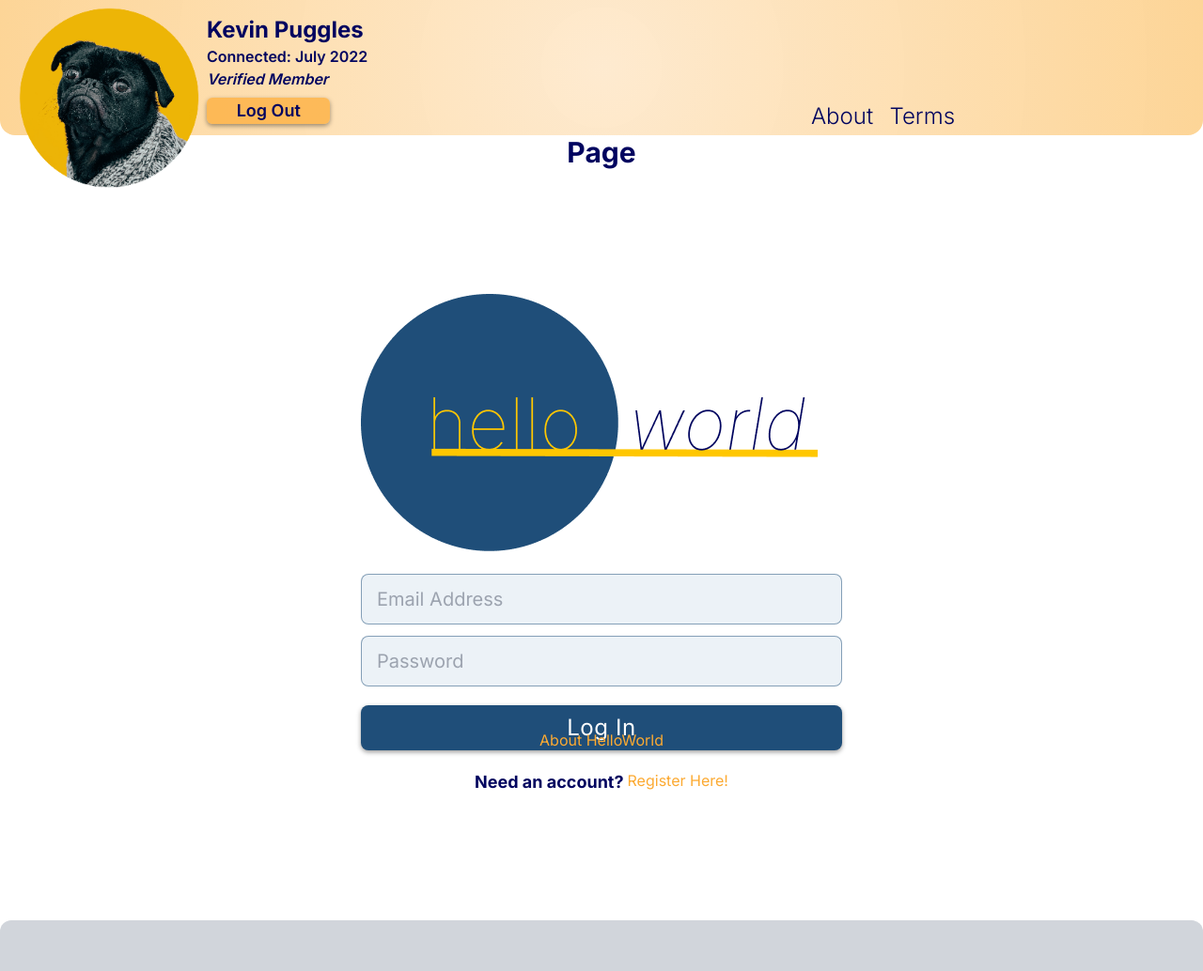
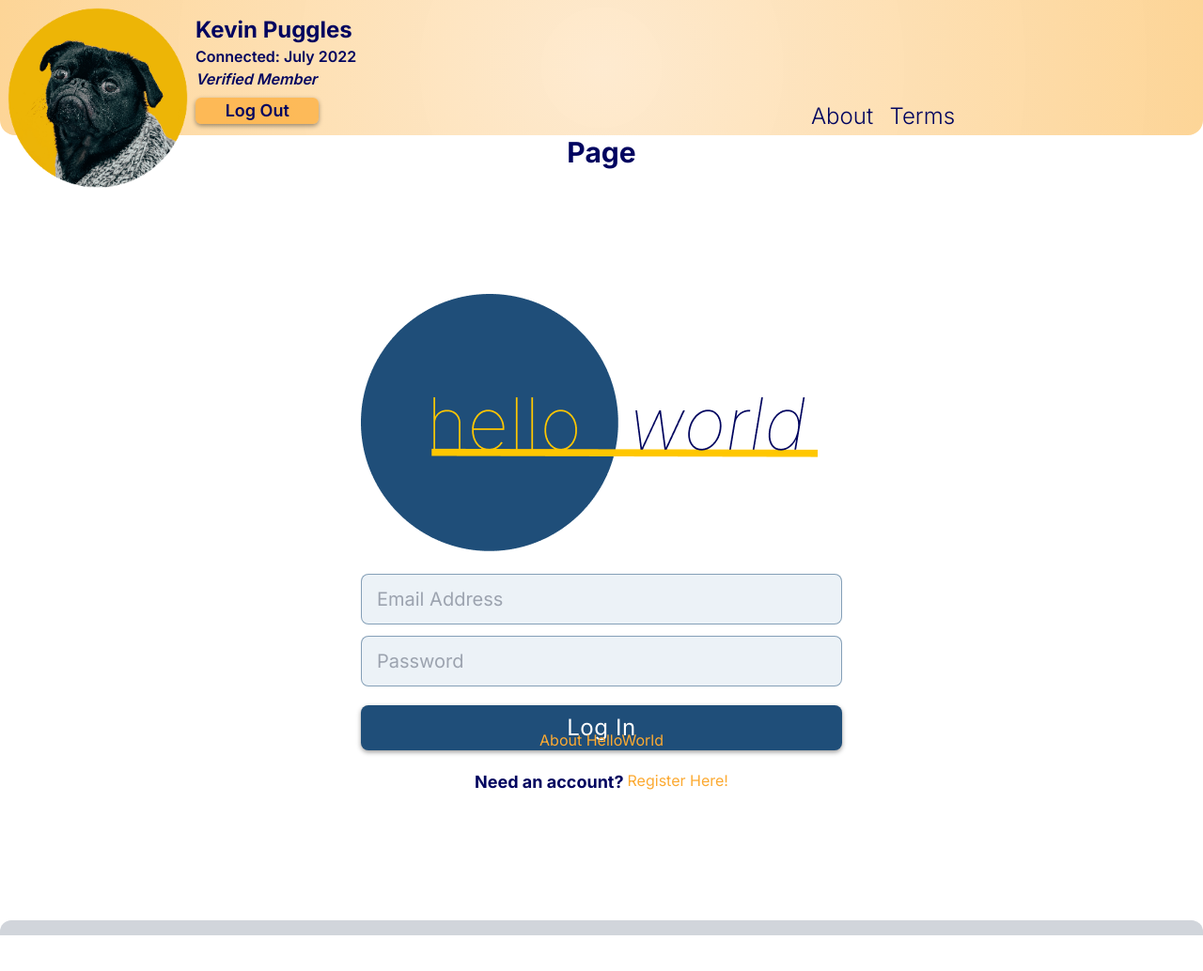
Before and after one commit to ballardingram/hello-world, a React (Create React App) app in the folder client/: page / in a window 1280 px wide. Shown: the top 1034 px of the page at 94% size. After the commit the page ends 996 px from the top, so only its background shows below. Built offline with nearby package versions, Linux system fonts and the light colour scheme.

Commit message:
updated merge conflicts from pull

```diff
--- a/client/src/App.js
+++ b/client/src/App.js
@@ -44,9 +44,9 @@ function App() {
       <Router>
         <div class="flex flex-col h-screen justify-between">
           <Navigation></Navigation>
-              {/* NEED TO RENDER BASED ON PAGE */}
-              <h1 className='font-bold text-center lg:mx-5 mt-2 text-2xl lg:text-3xl lg:mt-36'>Page</h1>
-          <div>
+            {/* NEED TO RENDER BASED ON PAGE */}
+            <h1 className='font-bold text-center lg:mx-5 mt-2 text-2xl lg:text-3xl lg:mt-36'>Page</h1>
+            <div>
             <Routes>
             {Auth.loggedIn() ? (
             <>
@@ -106,8 +106,8 @@ function App() {
             )
             }
             </Routes>
-            <FooterSticky></FooterSticky>
           </div>
+          <FooterSticky></FooterSticky>
         </div>
       </Router>
     </ApolloProvider>
--- a/client/src/components/FooterSticky/index.js
+++ b/client/src/components/FooterSticky/index.js
@@ -9,7 +9,7 @@ import searchLoading from '@iconify/icons-gg/search-loading';
 const FooterSticky = () => {
   return (
 
-    <footer className="h-16 w-full bg-gray-300 rounded-t-xl">
+    <footer className="h-16 bg-gray-300 rounded-t-xl">
       <div className='flex flex-row justify-around items-center py-2'>
         <a href='/profile'><Icon icon={homeIcon} height="42" /></a>
         <a href='/'><Icon icon={searchLoading} height="42" className='invisible sm:visible'/></a>
--- a/client/src/components/Navigation/index.js
+++ b/client/src/components/Navigation/index.js
@@ -8,19 +8,19 @@ import accountIcon from '@iconify/icons-codicon/account';
 
 const Navigation = () => {
   return (
-    <div className="h-36 rounded-b-2xl display-contents text-lg lg:fixed lg:w-full" id="mobile-nav">
+    <div className="h-36 rounded-b-2xl lg:w-full text-lg lg:fixed" id="mobile-nav">
       <div className="flex justify-between w-full h-36">
         <div className="flex justify-center font-semibold">
 
           {/* USER IMAGE AND CONTENT ROUTES HERE */}
-          <div className="my-2 ml-5 object-center overflow-visible h-40 w-40 sm:h-44 sm:w-44 md:h-48 md:w-48">
+          <div className="my-2 ml-2 object-center overflow-visible h-40 w-40 sm:h-44 sm:w-44 md:h-48 md:w-48">
             {/* IMAGE */}
             <a href="/profile"><UserImage></UserImage></a>
           </div>
           <div className="flex flex-col justify-end ml-2 mb-3 text-lg">
             <div className="flex">
               {/* DISPLAY NAME */}
-              <div className="font-bold text-xl sm:text-2xl">Kevin Puggles</div>
+              <div className="font-bold text-xl md:text-2xl">Kevin Puggles</div>
               {/* VERIFICATION ICON */}
               <div className="ml-1"><Icon icon={boltIcon} height="22"/></div>
             </div>
--- a/client/src/pages/Account.js
+++ b/client/src/pages/Account.js
@@ -58,9 +58,9 @@ const Account = () => {
     <>
       {/* <> */}
       {formState && (
-          <main className="sm:grid sm:grid-cols-2 lg:grid-cols-3 mb-12 pb-12">
+          <main className="sm:grid sm:grid-cols-2 lg:grid-cols-3">
             {/*md break column 1 */}
-            <div className="grid content-center px-5">
+            <div className="grid content-start px-5">
               {/* update account form start*/}
               <div className="font-semibold mb-2 text-xl">
                 Privacy and Security
```
